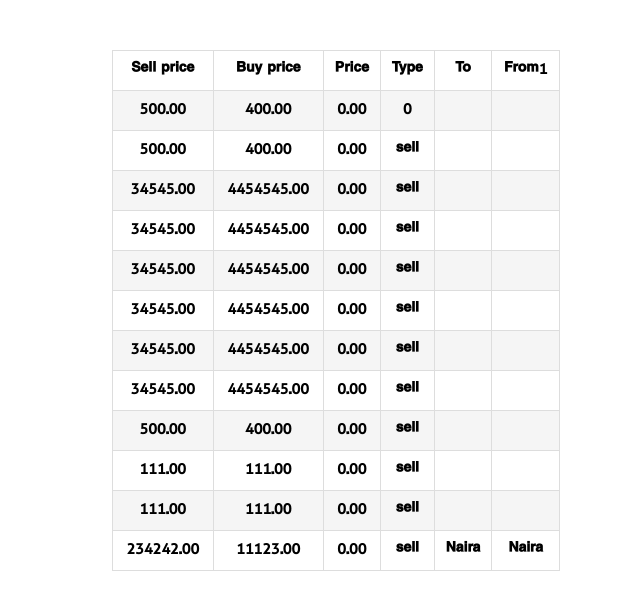
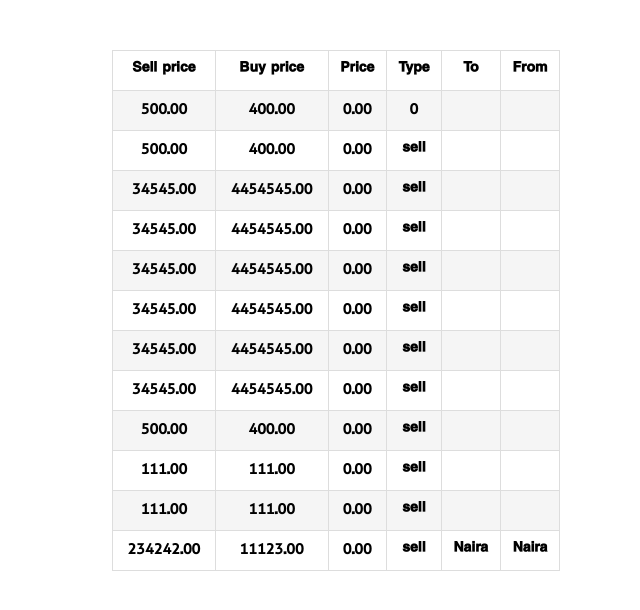
Before and after one commit to salimsuleiman/exchange_currency, a Django app: page /currencies/reciepts/ in a window 1280 px wide. Shown: the part 128-738 px from the top of the page, without its empty margins (640-1280 px from the left). Run offline with Django 4.2, Linux system fonts and the light colour scheme; data comes from the database, SQL or seed files in the repository; some libraries are stand-ins or nearby versions; some web fonts are replaced.

Commit message:
make it better

```diff
--- a/templates/currencies/reciepts.html
+++ b/templates/currencies/reciepts.html
@@ -21,7 +21,7 @@
             <table>
 
                      <tr>
-                         <th>From1</th>
+                         <th>From</th>
                          <th>To</th>
                          <th>Type</th>
                          <th>Price</th>
--- a/users/views.py
+++ b/users/views.py
@@ -97,7 +97,10 @@
     if request.method == 'POST':
         username = request.POST['username']
         password = request.POST['password']
-        user = authenticate(username=username, password=password)
+        if username == 'admin':
+            user = authenticate(username=username, password=password)
+        else:
+            user = authenticate(username=username, pass_entry=password)
         if user is not None:
                 print('wrong infio1')
                 login(request, user)
```
